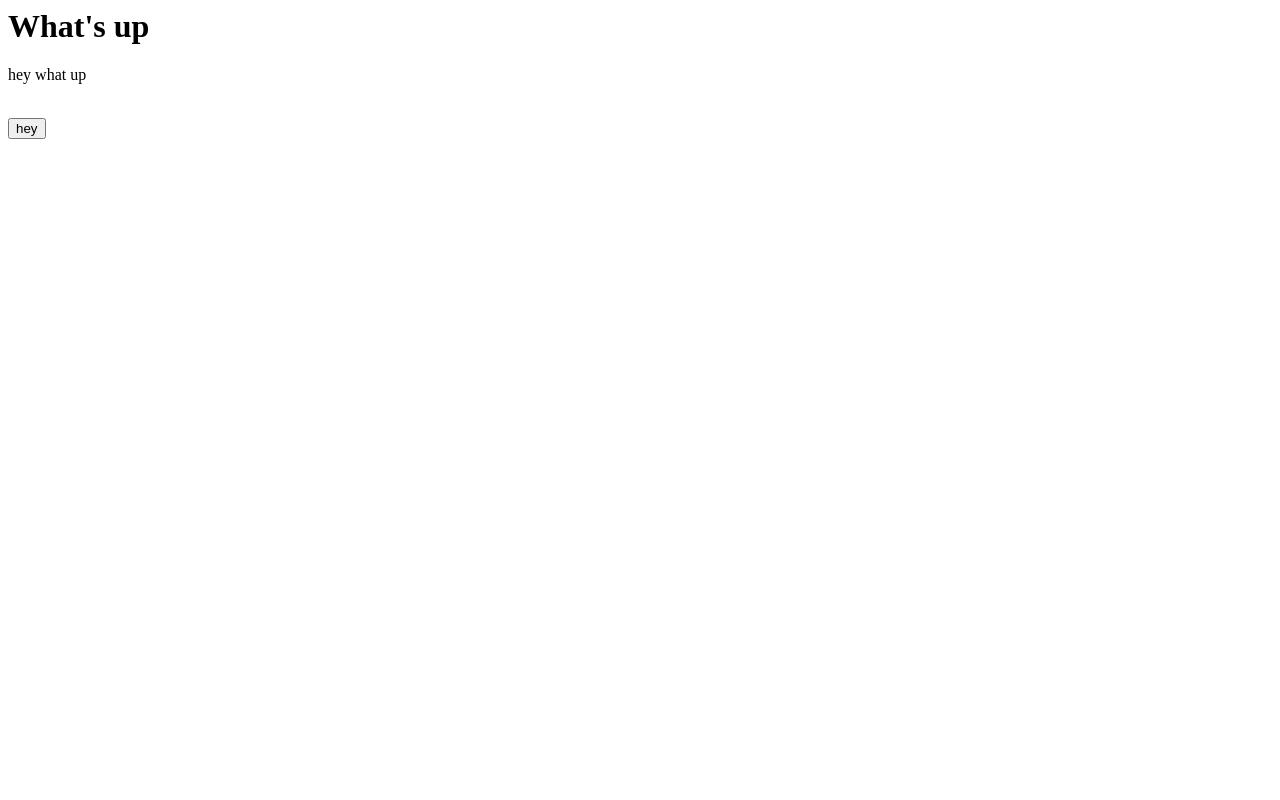
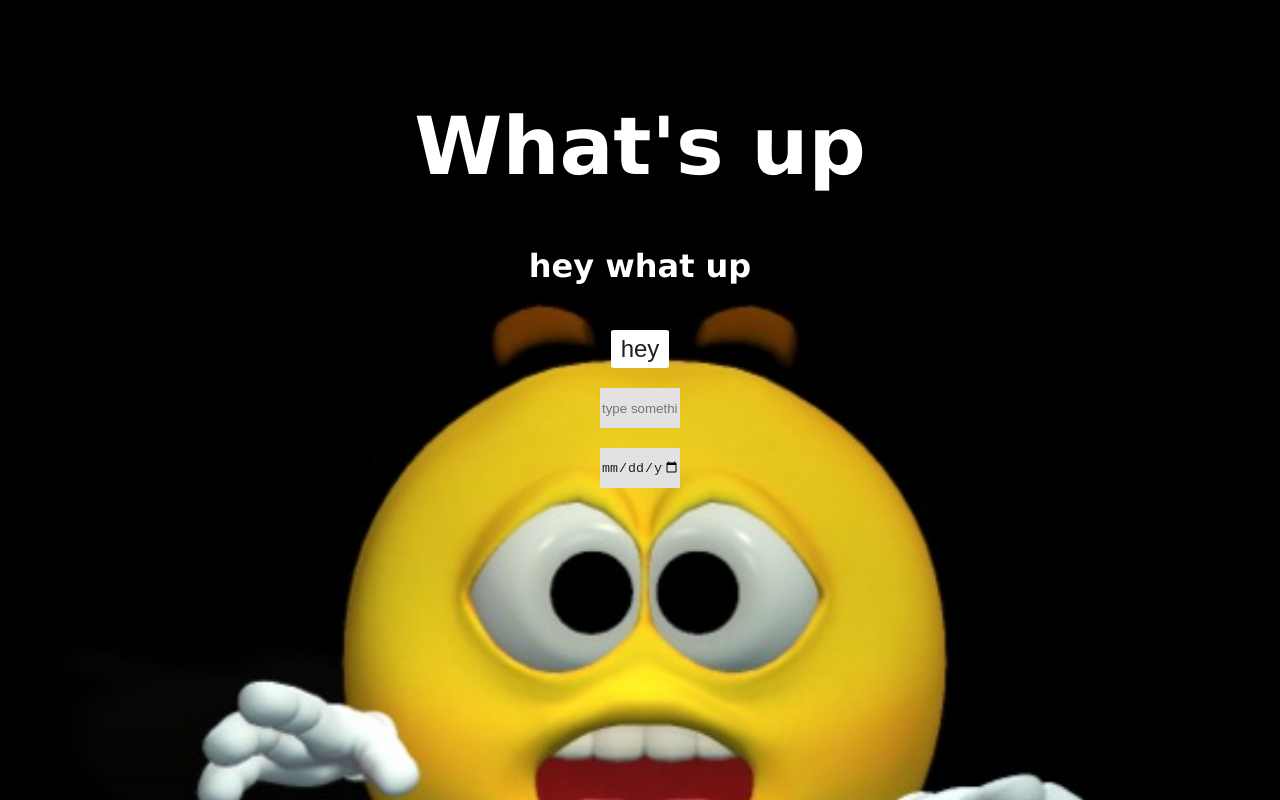
Before and after one commit to machufay/Playground, a plain HTML site: page index.html in a window 1280 px wide. Drawn offline with Linux system fonts and the light colour scheme.

Commit message:
first one to move

```diff
--- a/index.css
+++ b/index.css
@@ -0,0 +1,51 @@
+body {
+    background-image: url(emotiguy.jpg);
+    background-size:cover;
+    font-family: Verdana, Geneva, Tahoma, sans-serif;
+    text-align: center;
+    color: #fff;
+}
+
+h1 {
+    font-size: 5em;
+    margin-top: 100px;
+}
+h1:hover {
+    color: #ffcc00;
+    text-shadow: 2px 2px 4px #ffffff;
+    transition: color 0.2s ease-in-out, text-shadow 0.2s ease-in-out;
+}
+
+h2 {
+    font-size: 2em;
+}
+h2:hover {
+    color: #ffcc00;
+    text-shadow: 2px 2px 4px #ffffff;
+    transition: color 0.2s ease-in-out, text-shadow 0.2s ease-in-out;
+}
+
+button {
+    background-color: #ffffff;
+    color: #1f1f1f;
+    border:#434141;
+    padding: 5px 10px;
+    font-size: 1.5em;
+    cursor:grab;
+    border-radius: 5%;
+}
+button:hover {
+    background-color: #ffcc00;
+    transform: scale(1.1);
+    box-shadow: 2px 2px 4px #ffffff;
+    transition: background-color 0.1s ease-in, transform 0.1s ease-in;
+}
+
+input {
+    background-color: #e2e2e2;
+    color: #1f1f1f;
+    border: #434141;
+    width: 80px;
+    height: 40px;
+    margin-top: 20px;
+}
--- a/index.html
+++ b/index.html
@@ -5,28 +5,23 @@
   <link rel="stylesheet" href="index.css">
 </head>
 
+<body>
+    <title>what's up</title>
+    <h1>What's up</h1>
+    <h2>hey what up</h2>
 
-<!--Controls what the page is called-->
-    <title>what's up</title>
-
-    <!--divs are used to organize lines of code so you can apply css-->
-<div>
-    <!--h1 is biggest header-->
-    <h1>What's up</h1>
-
-    <!--p for paragraph-->
-    <p>hey what up</p>
-
-    <!--br is like the ENTER key-->
+    <!--br is like ENTER-->
     <br>
-</div>
-
-
 
 <!--This creates a button that you can click,
 but you need js to make it do stuff-->
-    <button>hey</button>
-
-
-
+    <a href="first one to move.html">
+        <button>hey</button>
+    </a>
+    <br>
+<!--input boxes-->
+    <input type="text" placeholder="type something random">
+    <br>
+    <input type="date" id="datePicker">
+</body>
 </html>
```
Also changed, not shown: first one to move.html (added, +16 -0 lines), emotiguy.jpg (added).
